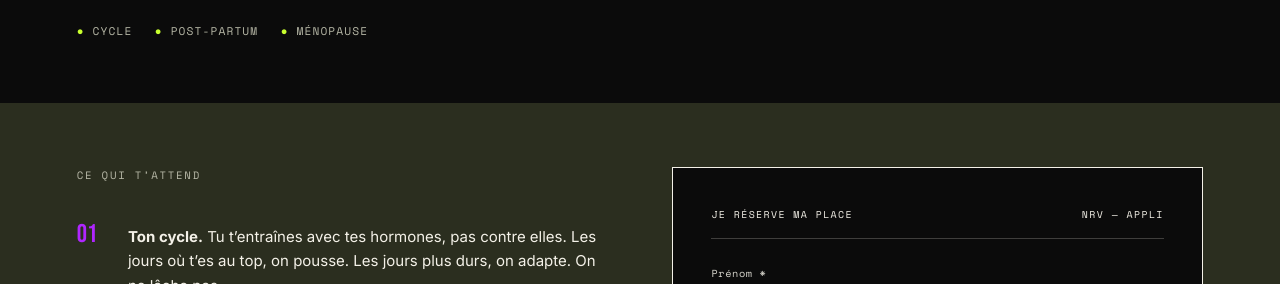
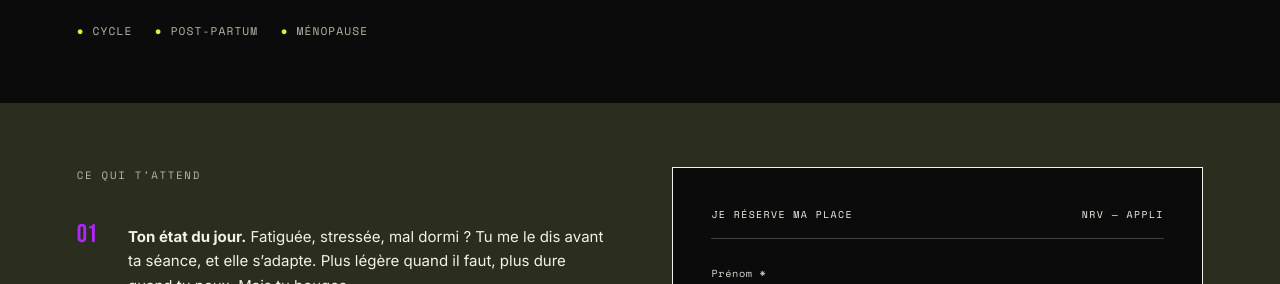
Before and after one commit to lairiilhame0-blip/ilam-nrv-site, a plain HTML site: page appli.html in a window 1280 px wide. Shown: the part 654-938 px from the top of the page. Drawn offline with nearby package versions, Linux system fonts and the light colour scheme; no server answers.

Commit message:
Appli : ajout « Ton état du jour » (validé par Ilam)
Co-Authored-By: Claude Opus 5.5 <noreply@anthropic.com>
Claude-Session: https://claude.ai/code/session_01LwyGH2Quig1gcvt82fGzhW

```diff
--- a/appli.html
+++ b/appli.html
@@ -37,6 +37,7 @@
         <div>
           <p class="eyebrow">CE QUI T’ATTEND</p>
           <ol class="lm-preview">
+            <li><span><strong>Ton état du jour.</strong> Fatiguée, stressée, mal dormi ? Tu me le dis avant ta séance, et elle s’adapte. Plus légère quand il faut, plus dure quand tu peux. Mais tu bouges.</span></li>
             <li><span><strong>Ton cycle.</strong> Tu t’entraînes avec tes hormones, pas contre elles. Les jours où t’es au top, on pousse. Les jours plus durs, on adapte. On ne lâche pas.</span></li>
             <li><span><strong>Post-partum.</strong> On reconstruit les bases avant de charger : périnée, sangle abdominale, puis la force. Dans le bon ordre.</span></li>
             <li><span><strong>Ménopause.</strong> Ton corps change, tes muscles restent ta meilleure arme. On les garde, on les renforce.</span></li>
```
